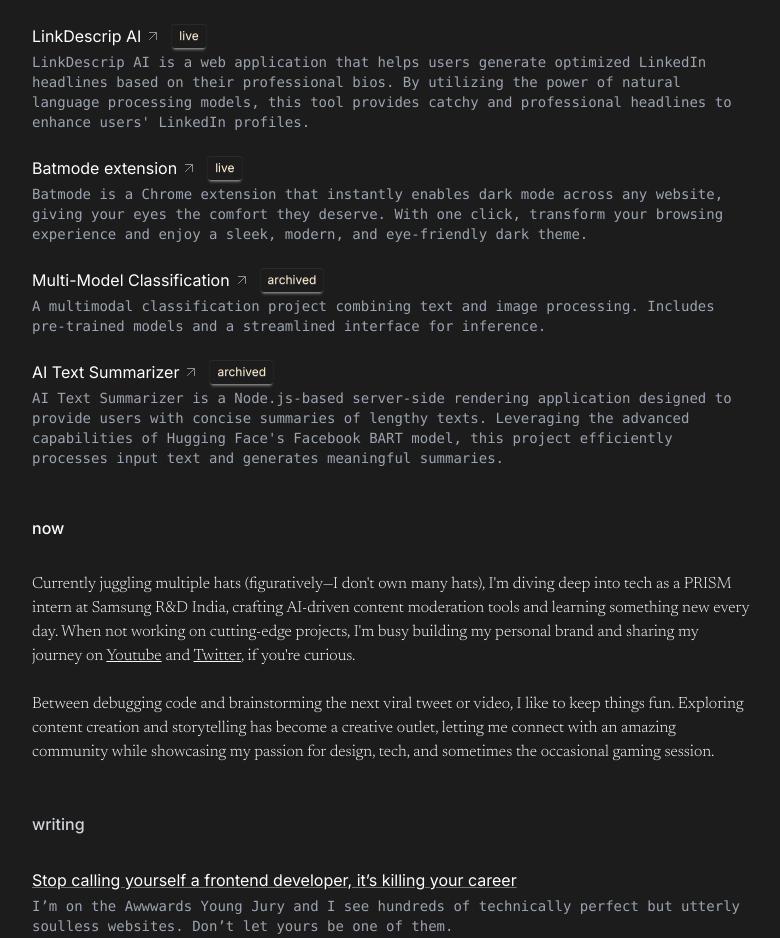
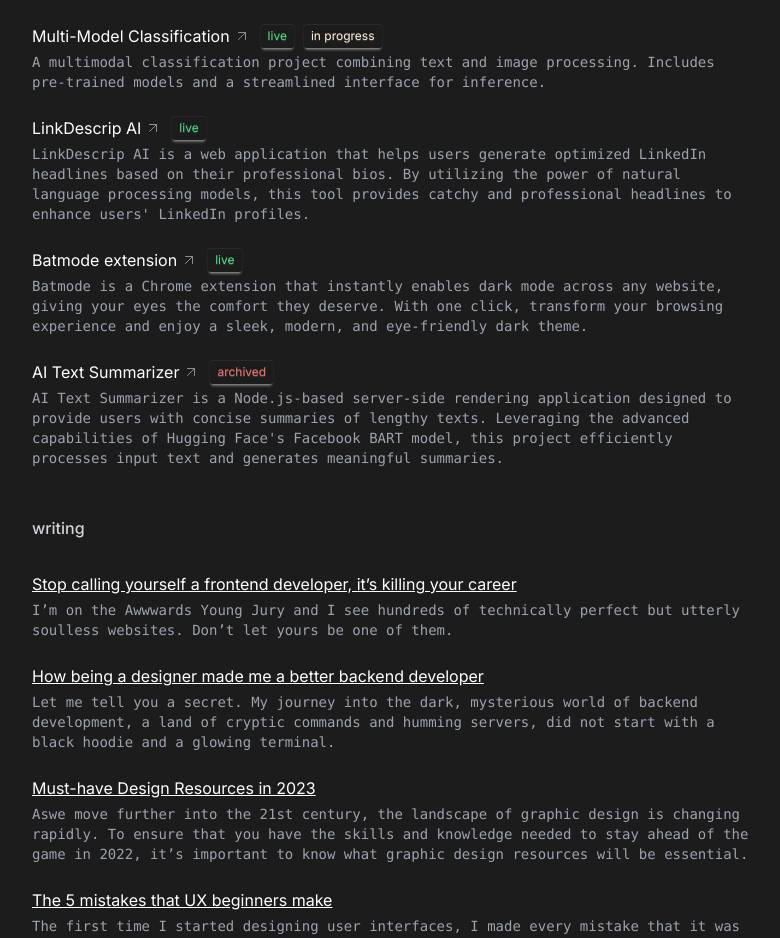
Before and after one commit to JaswanthRemiel/nextsam, a Next.js app: page / in a window 1280 px wide. Shown: the part 624-1562 px from the top of the page, without its empty margins (248-1028 px from the left). Built offline with nearby package versions, Linux system fonts and the light colour scheme.

Commit message:
added new features

```diff
--- a/app/page.tsx
+++ b/app/page.tsx
@@ -1,8 +1,8 @@
 import { Header } from "../components/header";
-import Projects from "../components/Projects";
-import Writing from "../components/Writing";
 import { Now } from "../components/now";
-import ContactSection from "@/components/contact";
+import Projects from "../components/projects";
+import Writing from "../components/writing";
+import ContactSection from "../components/contact";
 
 export default function Page() {
   return (
@@ -10,8 +10,8 @@ export default function Page() {
       <main className="flex-grow max-w-3xl mx-auto px-10 sm:px-6 py-20 space-y-12 w-full">
         <Header />
         <Projects />
+        <Writing />
         <Now />
-        <Writing />
         <ContactSection />
       </main>
     </div>
--- a/components/Projects.tsx
+++ b/components/Projects.tsx
@@ -2,22 +2,9 @@
 
 import { motion } from "framer-motion";
 import Link from "next/link";
-import { projects } from "./details";
+import { projectItems } from "./details";
 
 export default function Projects() {
-  const statusClass = (s: string | undefined) => {
-    switch (s) {
-      case "in-progress":
-        return "btn btn-xs btn-warning normal-case";
-      case "live":
-        return "btn btn-xs btn-success normal-case";
-      case "archived":
-        return "btn btn-xs btn-outline normal-case";
-      default:
-        return "btn btn-xs btn-ghost normal-case";
-    }
-  };
-
   return (
     <motion.div
       initial={{ opacity: 0, y: 12 }}
@@ -25,9 +12,9 @@ export default function Projects() {
       transition={{ duration: 0.45 }}
     >
       <section className="space-y-8">
-        <h2 className="font-medium text-gray-300 mb-4">projects</h2>
+        <h2 className="font-medium text-gray-300">projects</h2>
         <div className="space-y-6">
-          {projects.map((p) => (
+          {projectItems.map((p) => (
             <div key={p.href}>
               <div className="flex items-center space-x-3">
                 <Link
@@ -55,7 +42,7 @@ export default function Projects() {
                   </motion.span>
                 </Link>
 
-                <span className=" text-gray-300 ml-2 inline-flex items-center space-x-2">
+                <div className=" text-gray-300 ml-2 inline-flex items-center space-x-2">
                   {(
                     ((p as { badges?: string[]; status?: string }).badges as
                       | string[]
@@ -69,15 +56,21 @@ export default function Projects() {
                   ).map((b, idx) => (
                     <button
                       key={idx}
-                      className={
-                        "text-orange-100 btn btn-xs px-2 text-xs normal-case"
-                      }
+                      className={`btn btn-xs px-2 text-xs normal-case ${
+                        b === "live"
+                          ? "text-green-400"
+                          : b === "archived"
+                          ? "text-red-400"
+                          : b === "out-of-development"
+                          ? "text-yellow-400"
+                          : "text-orange-100"
+                      }`}
                       aria-label={`badge-${b}`}
                     >
                       {b.replace("-", " ")}
                     </button>
                   ))}
-                </span>
+                </div>
               </div>
 
               <p className="text-sm font-mono justify-end text-gray-400 mt-1">
--- a/components/Writing.tsx
+++ b/components/Writing.tsx
@@ -1,8 +1,29 @@
 "use client";
 
 import { motion } from "framer-motion";
-import { ProjectItem } from "./projectitem";
+import Link from "next/link";
 import { writings } from "./details";
+
+interface WritingItemProps {
+  href: string;
+  title: string;
+  description: string;
+}
+
+function WritingItem({ href, title, description }: WritingItemProps) {
+  return (
+    <div>
+      <Link
+        href={href}
+        target="_blank"
+        className="group inline-flex items-center space-x-1 text-white hover:text-gray-300 transition-colors"
+      >
+        <span className="underline">{title}</span>
+      </Link>
+      <p className="text-sm font-mono text-gray-400 mt-1">{description}</p>
+    </div>
+  );
+}
 
 export default function Writing() {
   return (
@@ -12,10 +33,10 @@ export default function Writing() {
       transition={{ duration: 0.45 }}
     >
       <section className="space-y-8">
-        <h2 className="font-medium text-gray-300 mb-6">writing</h2>
+        <h2 className="font-medium text-gray-300">writing</h2>
         <div className="space-y-6">
           {writings.map((w) => (
-            <ProjectItem
+            <WritingItem
               key={w.href}
               href={w.href}
               title={w.title}
--- a/components/contact.tsx
+++ b/components/contact.tsx
@@ -29,9 +29,9 @@ export default function ContactSection() {
   return (
     <MotionSection
       className="space-y-4"
-      initial={{ opacity: 0, y: 20 }}
+      initial={{ opacity: 0, y: 12 }}
       animate={{ opacity: 1, y: 0 }}
-      transition={{ duration: 0.5, delay: 0.4 }}
+      transition={{ duration: 0.45 }}
     >
       <h2 className="font-medium">Contact</h2>
       <div
--- a/components/details.tsx
+++ b/components/details.tsx
@@ -3,14 +3,22 @@ export const twitter = "https://twitter.com/jrxag_official";
 export const github = "https://github.com/jaswanthremiel";
 export const youtube = "https://youtube.com/@remielgraphy";
 
-export const projects = [
+export const projectItems = [
   {
     title: "GitSush",
     href: "http://github.remiel.work/gitsush/",
     description:
       "GitSush is a quirky and efficient CLI tool that wraps git add, commit, and push into a single command. With gshh, you can handle your Git workflow like a sushi chef fast, clean, and with style. Perfect for developers who love automation with a dash of fun.",
     status: "in-progress",
-    badges: ["in-progress", "live"],
+    badges: ["live", "in-progress"],
+  },
+  {
+    title: "Multi-Model Classification",
+    href: "http://github.remiel.work/MultiModelClassification/",
+    description:
+      "A multimodal classification project combining text and image processing. Includes pre-trained models and a streamlined interface for inference.",
+    status: "archived",
+    badges: ["live", "in-progress"],
   },
   {
     title: "LinkDescrip AI",
@@ -27,14 +35,6 @@ export const projects = [
       "Batmode is a Chrome extension that instantly enables dark mode across any website, giving your eyes the comfort they deserve. With one click, transform your browsing experience and enjoy a sleek, modern, and eye-friendly dark theme.",
     status: "live",
     badges: ["live"],
-  },
-  {
-    title: "Multi-Model Classification",
-    href: "http://github.remiel.work/MultiModelClassification/",
-    description:
-      "A multimodal classification project combining text and image processing. Includes pre-trained models and a streamlined interface for inference.",
-    status: "archived",
-    badges: ["archived"],
   },
   {
     title: "AI Text Summarizer",
@@ -63,24 +63,51 @@ export const writings = [
   {
     href: "https://uxplanet.org/must-have-design-resources-in-2023-part-1-fc3cbb5fcaf4",
     title: "Must-have Design Resources in 2023",
-    description: "most important resources for graphic designer",
+    description:
+      "Aswe move further into the 21st century, the landscape of graphic design is changing rapidly. To ensure that you have the skills and knowledge needed to stay ahead of the game in 2022, it’s important to know what graphic design resources will be essential. ",
   },
   {
     href: "https://medium.com/design-bootcamp/the-5-mistakes-that-ux-beginners-make-1c131598cff3",
     title: "The 5 mistakes that UX beginners make",
-    description: "the most common mistakes and how you can avoid.",
-  },
-  {
-    href: "https://medium.com/design-bootcamp/my-top-10-favourite-fonts-of-2021-f8434adde25c",
-    title: "My top 5 favourite fonts of 2021",
-    description: "fonts are a great way to liven up your projects.",
+    description:
+      "The first time I started designing user interfaces, I made every mistake that it was possible to make, including designing unusable interfaces, failing to follow client directions, and not following basic best practices. If you’re new to UX design like I was when I started out, it can be difficult to examine what are the most common mistakes and how you can avoid them in your own work. Here are the five biggest mistakes that UX beginners make.",
   },
 ];
 
-export const building = [
+export const songs = [
   {
-    href: "https://remiel.fyi/linkdescrip-ai/",
-    title: "LinkDescrip AI",
-    description: "Simple, optimized LinkedIn headlines generator",
+    title: "Perfect",
+    artist: "Ed Sheeran",
+    url: "https://open.spotify.com/track/0tgVpDi06FyKpA1z0VMD4v",
+    albumCover:
+      "https://cdn-images.dzcdn.net/images/cover/007b5e41dae0dd99ade00f509db734d4/1900x1900-000000-80-0-0.jpg?w=300&h=300&fit=crop",
+  },
+  {
+    title: "Golden Hour",
+    artist: "JVKE",
+    url: "https://open.spotify.com/track/4yNk9iz9WVJikRFle3XEvn",
+    albumCover:
+      "https://cdn-images.dzcdn.net/images/cover/845eff477946539849c7291510d61daf/500x500-000000-80-0-0.jpg?w=300&h=300&fit=crop",
+  },
+  {
+    title: "Monica",
+    artist: "Anirudh Ravichander",
+    url: "https://open.spotify.com/track/2t1pEpxPz91KldW7C0FyZv",
+    albumCover:
+      "https://cdn-images.dzcdn.net/images/cover/001bcf1a542eaa10f577c9ff0ab7ca85/500x500-000000-80-0-0.jpg?w=300&h=300&fit=crop",
+  },
+  {
+    title: "Señorita",
+    artist: "Camila Cabello",
+    url: "https://open.spotify.com/track/0TK2YIli7K1leLovkQiNik?si=9f5b429f9adb4303",
+    albumCover:
+      "https://cdn-images.dzcdn.net/images/cover/4426e8a06d8d0cd96263094c6178bbf9/500x500-000000-80-0-0.jpg?w=300&h=300&fit=crop",
+  },
+  {
+    title: "Love Me",
+    artist: "Justin Bieber",
+    url: "https://open.spotify.com/track/0yIywEquxORnu1dR0WYsdN",
+    albumCover:
+      "https://cdn-images.dzcdn.net/images/cover/a40e48bd5bae166186dc04c57efdae7a/500x500-000000-80-0-0.jpg?w=300&h=300&fit=crop",
   },
 ];
--- a/components/header.tsx
+++ b/components/header.tsx
@@ -12,9 +12,9 @@ const newsreader = Newsreader({ subsets: ["latin"], weight: ["300"] });
 export function Header() {
   return (
     <motion.div
-      initial={{ opacity: 0, y: 20 }}
+      initial={{ opacity: 0, y: 12 }}
       animate={{ opacity: 1, y: 0 }}
-      transition={{ duration: 0.5 }}
+      transition={{ duration: 0.45 }}
     >
       <header className="space-y-4">
         <div className="flex items-start">
--- a/components/listening.tsx
+++ b/components/listening.tsx
@@ -1,7 +1,9 @@
 "use client";
 
 import { useEffect, useState } from "react";
+import { motion } from "framer-motion";
 import Image from "next/image";
+import { songs as songsFromDetails } from "./details";
 
 interface Song {
   title: string;
@@ -11,53 +13,26 @@ interface Song {
 }
 
 export default function ListeningSection() {
-  const [isLoaded, setIsLoaded] = useState(false);
+  const songs: Song[] = songsFromDetails as Song[];
   const [currentSongIndex, setCurrentSongIndex] = useState(0);
 
-  const songs: Song[] = [
-    {
-      title: "Perfect",
-      artist: "Ed Sheeran",
-      url: "https://open.spotify.com/track/0tgVpDi06FyKpA1z0VMD4v",
-      albumCover:
-        "https://cdn-images.dzcdn.net/images/cover/007b5e41dae0dd99ade00f509db734d4/1900x1900-000000-80-0-0.jpg?w=300&h=300&fit=crop",
-    },
-    {
-      title: "Golden Hour",
-      artist: "JVKE",
-      url: "https://open.spotify.com/track/4yNk9iz9WVJikRFle3XEvn",
-      albumCover:
-        "https://cdn-images.dzcdn.net/images/cover/845eff477946539849c7291510d61daf/500x500-000000-80-0-0.jpg?w=300&h=300&fit=crop",
-    },
-    {
-      title: "Monica",
-      artist: "Anirudh Ravichander",
-      url: "https://open.spotify.com/track/2t1pEpxPz91KldW7C0FyZv",
-      albumCover:
-        "https://cdn-images.dzcdn.net/images/cover/001bcf1a542eaa10f577c9ff0ab7ca85/500x500-000000-80-0-0.jpg?w=300&h=300&fit=crop",
-    },
-  ];
-
   useEffect(() => {
-    const raf = requestAnimationFrame(() => setIsLoaded(true));
     const rotateInterval = setInterval(() => {
       setCurrentSongIndex((i) => (i + 1) % songs.length);
-    }, 10000);
+    }, 7000);
 
-    return () => {
-      cancelAnimationFrame(raf);
-      clearInterval(rotateInterval);
-    };
+    return () => clearInterval(rotateInterval);
   }, [songs.length]);
 
   const currentSong = songs[currentSongIndex % songs.length];
 
   return (
-    <section
-      className={`transition-all duration-1000 delay-325 ${
-        isLoaded ? "opacity-100 translate-y-0" : "opacity-0 translate-y-4"
-      }`}
+    <motion.div
+      initial={{ opacity: 0, y: 12 }}
+      animate={{ opacity: 1, y: 0 }}
+      transition={{ duration: 0.45 }}
     >
+      <section>
         <div className="mt-3">
           <a
             href={currentSong.url}
@@ -89,5 +64,6 @@ export default function ListeningSection() {
           </a>
         </div>
       </section>
+    </motion.div>
   );
 }
--- a/components/now.tsx
+++ b/components/now.tsx
@@ -16,11 +16,11 @@ export function Now() {
   return (
     <MotionSection
       className="space-y-8"
-      initial={{ opacity: 0, y: 20 }}
+      initial={{ opacity: 0, y: 12 }}
       animate={{ opacity: 1, y: 0 }}
-      transition={{ duration: 0.5, delay: 0.4 }}
+      transition={{ duration: 0.45 }}
     >
-      <h2 className="font-medium">now</h2>
+      <h2 className="font-medium text-gray-300">now</h2>
       <div className={`${newsreader.className} space-y-6 text-gray-100`}>
         <p>
           Currently juggling multiple hats (figuratively—I don&apos;t own many
--- a/components/projectitem.tsx
+++ /dev/null
@@ -1,22 +0,0 @@
-import Link from "next/link";
-
-interface ProjectItemProps {
-  href: string;
-  title: string;
-  description: string;
-}
-
-export function ProjectItem({ href, title, description }: ProjectItemProps) {
-  return (
-    <div>
-      <Link
-        href={href}
-        target="_blank"
-        className="group inline-flex items-center space-x-1 text-white hover:text-gray-300 transition-colors"
-      >
-        <span className="underline decoration-gray-500">{title}</span>
-      </Link>
-      <p className="text-sm font-mono text-gray-400 mt-1">{description}</p>
-    </div>
-  );
-}
--- a/components/sections.tsx
+++ /dev/null
@@ -1,67 +0,0 @@
-"use client";
-
-import { motion } from "framer-motion";
-import Link from "next/link";
-import { ProjectItem } from "./projectitem";
-import { projects, writings, building } from "./details";
-
-export function Sections() {
-  return (
-    <section className="show-horizontal-scroll overflow-x-auto pb-6 md:pb-0 md:overflow-x-visible">
-      <div className="flex md:grid md:grid-cols-3 gap-10 w-[200%] md:w-full">
-        <div className="w-full space-y-8">
-          <h2 className="font-medium text-gray-300">projects</h2>
-          <div className="space-y-6">
-            {projects.map((p) => (
-              <div key={p.href}>
-                <Link
-                  href={p.href}
-                  className="group inline-flex items-center space-x-1 text-white hover:text-gray-300 transition-colors"
-                >
-                  <span>{p.title}</span>
-                  <motion.span whileHover={{ x: 2 }}>
-                    <span className="inline-block opacity-50">
-                      <svg
-                        xmlns="http://www.w3.org/2000/svg"
-                        className="w-3 h-3 ml-0.5"
-                        fill="none"
-                        viewBox="0 0 24 24"
-                        stroke="currentColor"
-                      >
-                        <path
-                          strokeLinecap="round"
-                          strokeLinejoin="round"
-                          strokeWidth="2"
-                          d="M5 19L19 5M5 5h14v14"
-                        />
-                      </svg>
-                    </span>
-                  </motion.span>
-                </Link>
-                <p className="text-sm font-mono text-gray-400 mt-1">
-                  {p.description}
-                </p>
-              </div>
-            ))}
-          </div>
-        </div>
-
-        <div className="w-full space-y-8">
-          <h2 className="font-medium text-gray-300">writing</h2>
-          <div className="space-y-6">
-            {writings.map((w) => (
-              <ProjectItem
-                key={w.href}
-                href={w.href}
-                title={w.title}
-                description={w.description}
-              />
-            ))}
-          </div>
-        </div>
-      </div>
-    </section>
-  );
-}
-
-export default Sections;
--- a/tsconfig.json
+++ b/tsconfig.json
@@ -8,6 +8,7 @@
     ],
     "allowJs": true,
     "skipLibCheck": true,
+  "forceConsistentCasingInFileNames": false,
     "strict": true,
     "noEmit": true,
     "esModuleInterop": true,
```
Also changed, not shown: components/navBar.tsx (deleted, +0 -50 lines). Lines whose indentation alone changed are shown as unchanged.
